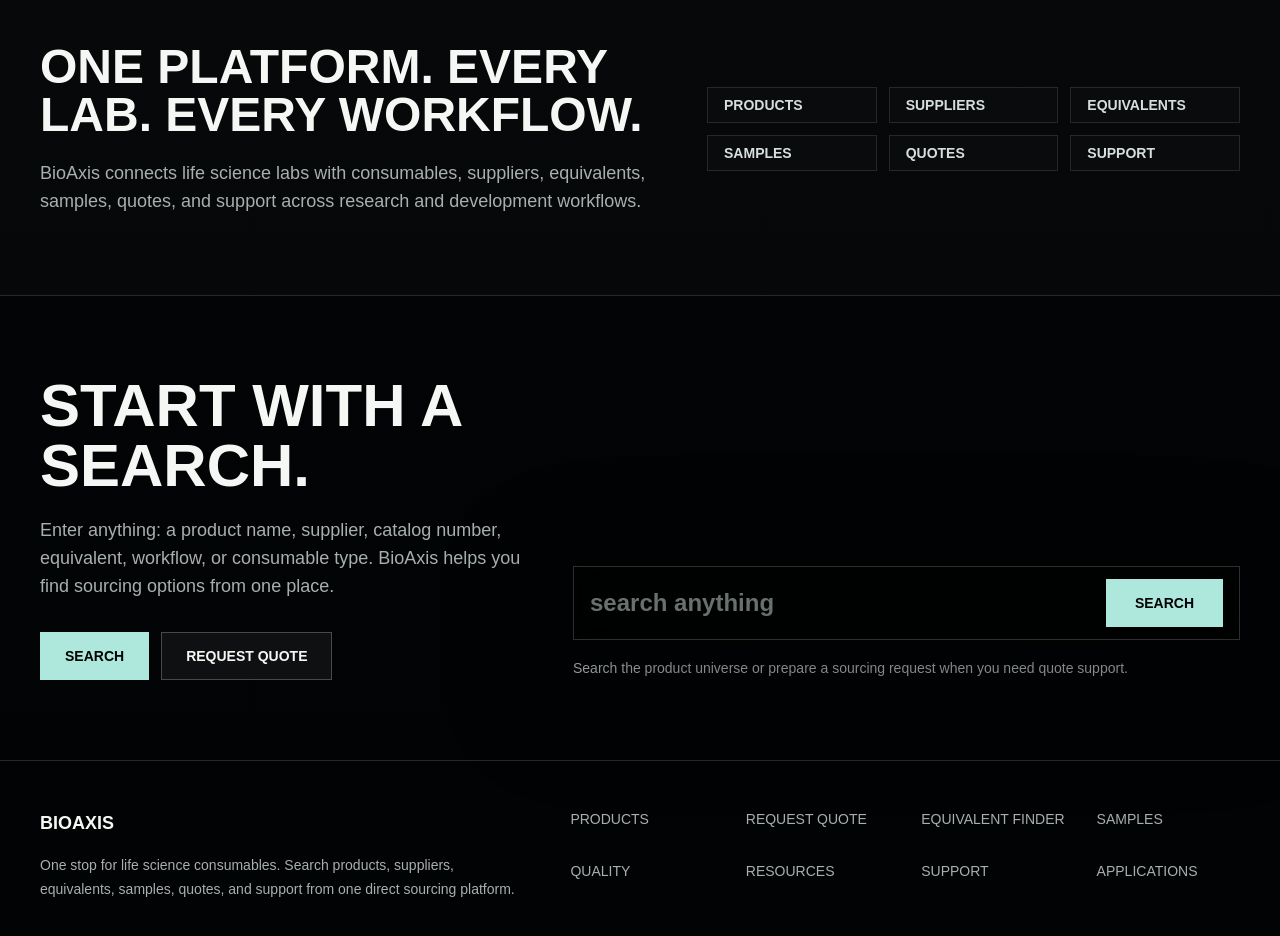
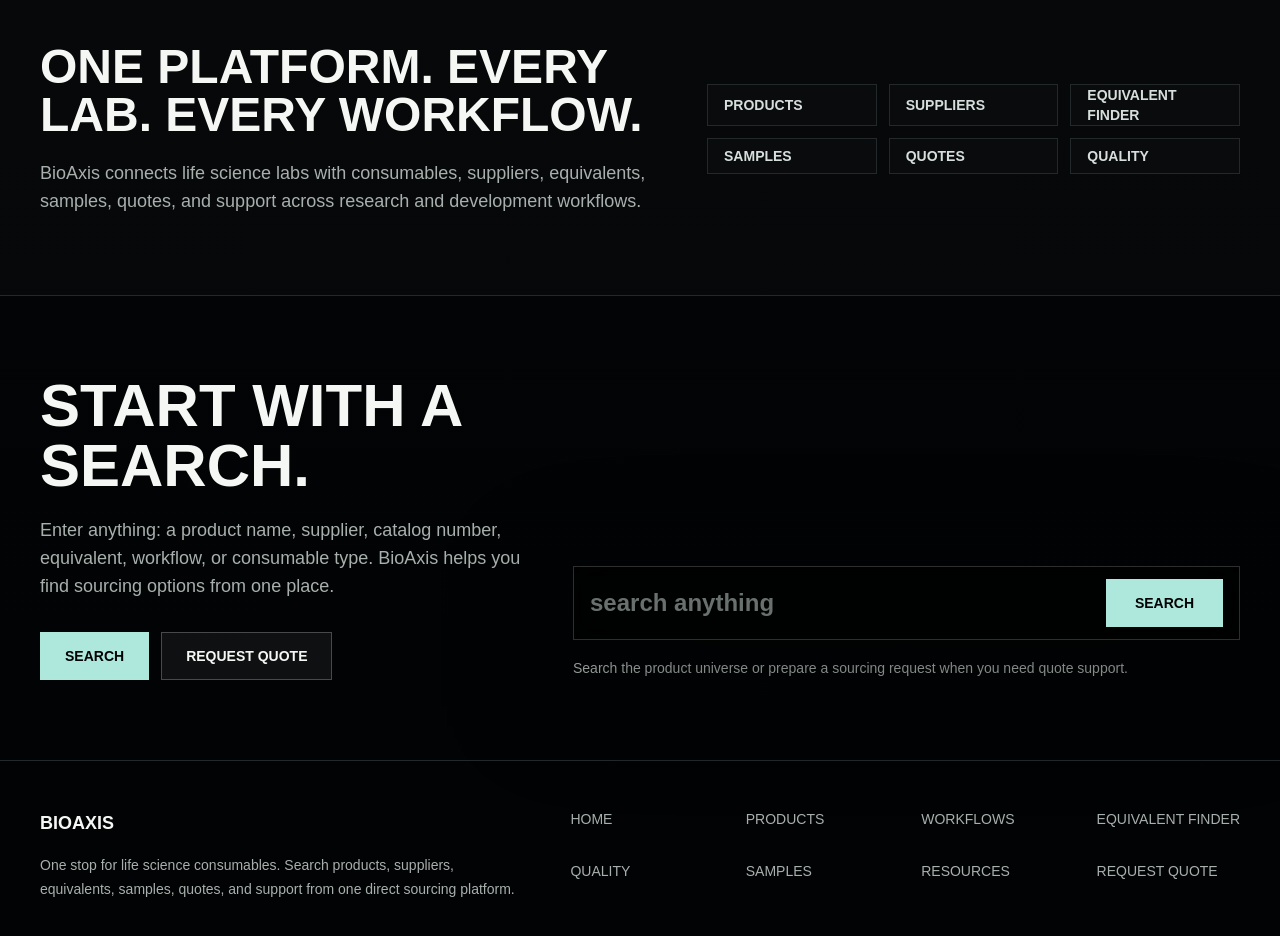
Before and after one commit to luckyericyao/bioaxisv3, a Next.js app: page / in a window 1280 px wide. Shown: the part 9140-10076 px from the top of the page. Built offline with nearby package versions, Linux system fonts and the light colour scheme.

Commit message:
fix: remove legacy nav and taxonomy from product detail pages

```diff
--- a/src/components/home/OnePlatformSection.tsx
+++ b/src/components/home/OnePlatformSection.tsx
@@ -2,7 +2,7 @@
 import { SectionHeader } from "@/components/ui/SectionHeader";
 import { brand } from "@/data/brand";
 
-const capabilities = ["Products", "Suppliers", "Equivalents", "Samples", "Quotes", "Support"];
+const capabilities = ["Products", "Suppliers", "Equivalent Finder", "Samples", "Quotes", "Quality"];
 
 export function OnePlatformSection() {
   return (
--- a/src/data/navigation.ts
+++ b/src/data/navigation.ts
@@ -14,13 +14,4 @@
   { label: "Request Quote", href: "/request-quote" }
 ];
 
-export const footerNavigationItems: NavigationItem[] = [
-  { label: "Products", href: "/products" },
-  { label: "Request Quote", href: "/request-quote" },
-  { label: "Equivalent Finder", href: "/equivalent-finder" },
-  { label: "Samples", href: "/samples" },
-  { label: "Quality", href: "/quality" },
-  { label: "Resources", href: "/resources" },
-  { label: "Support", href: "/support" },
-  { label: "Applications", href: "/applications" }
-];
+export const footerNavigationItems: NavigationItem[] = navigationItems;
--- a/src/data/productTaxonomy.ts
+++ b/src/data/productTaxonomy.ts
@@ -150,6 +150,12 @@
 const defaultRequestTypes = ["quote", "equivalent", "sample", "documentation"];
 
 const familyNameOverrides: Record<string, string> = {
+  "universal-pipette-tips": "Universal Pipette Tips",
+  "filtered-pipette-tips": "Filtered Pipette Tips",
+  "low-retention-pipette-tips": "Low Retention Pipette Tips",
+  "extended-length-pipette-tips": "Extended Length Pipette Tips",
+  "sterile-pipette-tips": "Sterile Pipette Tips",
+  "reload-and-bulk-pipette-tips": "Reload and Bulk Pipette Tips",
   "1ml-serological-pipettes": "1 mL Serological Pipettes",
   "5ml-serological-pipettes": "5 mL Serological Pipettes",
   "10ml-serological-pipettes": "10 mL Serological Pipettes",
```
